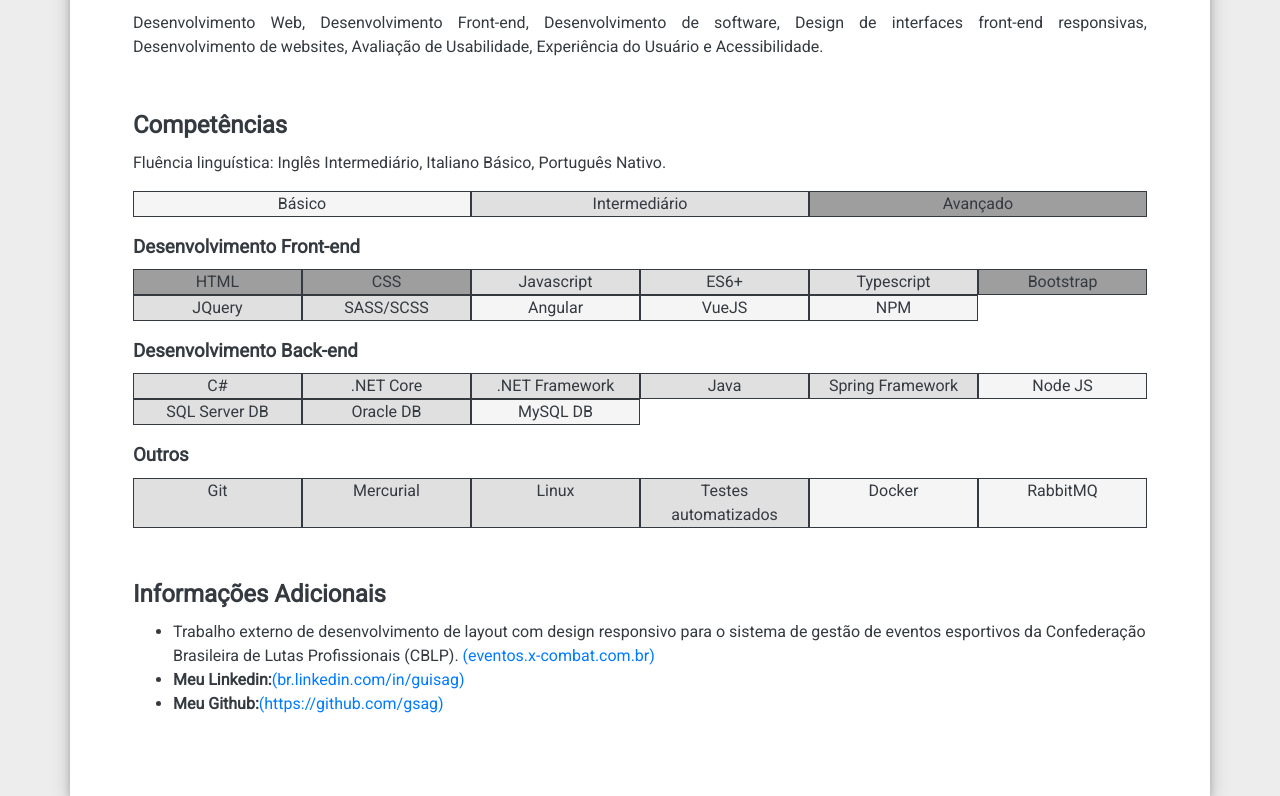
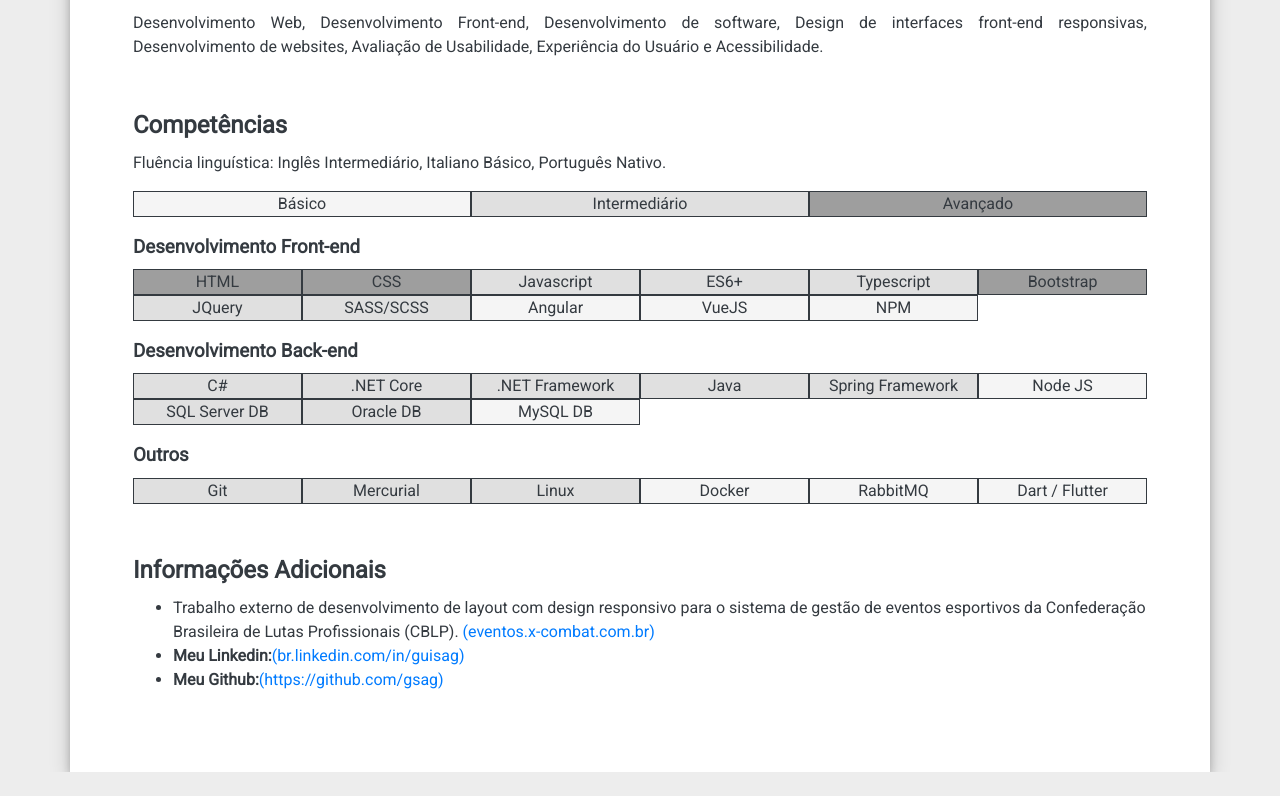
Before and after one commit to gsag/curriculum-vitae-vue, a Vue app: page / in a window 1280 px wide. Shown: the part 1235-2031 px from the top of the page. After the commit the page ends 2007 px from the top, so only its background shows below. Built offline with nearby package versions, Linux system fonts and the light colour scheme.

Commit message:
Updating skills

```diff
--- a/src/components/SkillsSectionComponent.vue
+++ b/src/components/SkillsSectionComponent.vue
@@ -161,17 +161,17 @@ export default {
 					level: "intermed"
 				},
 				{
-					name: "Testes automatizados",
-					level: "intermed"
-				},
-				{
 					name: "Docker",
 					level: "basic"
 				},
 				{
 					name: "RabbitMQ",
 					level: "basic"
-				}
+				},
+				{
+					name: "Dart / Flutter",
+					level: "basic"
+				},
 			]
 		};
 	},
```
